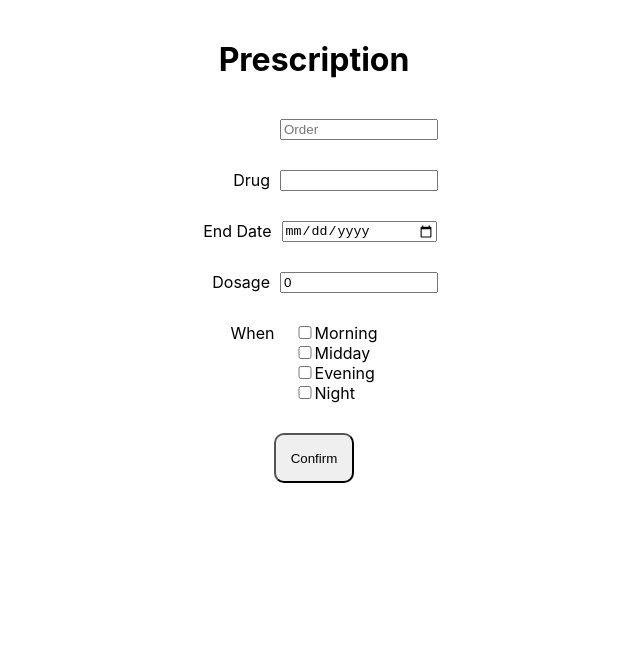
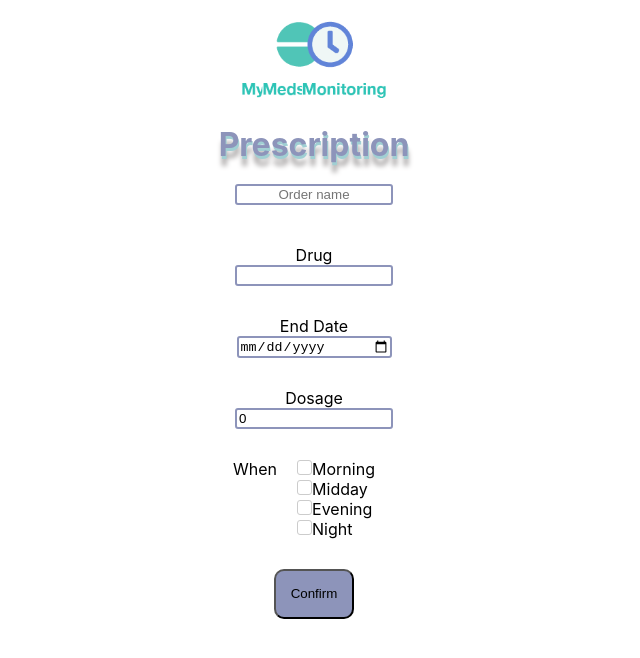
Before and after one commit to jerkodeur/doctoprane-front, a React (Create React App) app: page /doctor_prescription in a window 1280 px wide. Shown: the top 658 px of the page, without its empty margins (326-966 px from the left). Built offline with nearby package versions, Linux system fonts and the light colour scheme.

Commit message:
add some css

```diff
--- a/src/App.js
+++ b/src/App.js
@@ -4,6 +4,7 @@ import LandingPage from './components/LandingPage.js';
 import MonitoringPage from './components/MonitoringPage';
 import PrescriptionPage from './components/PrescriptionPage';
 import PatientPage from './components/PatientPage'
+
 
 function App() {
   return (
--- /dev/null
+++ b/src/components/Logo.css
@@ -0,0 +1,9 @@
+.Logo {
+    display: flex;
+    justify-content: center;
+    margin-top: 20px;
+
+}
+.Logo-img{
+    height: 80px;
+}
--- /dev/null
+++ b/src/components/Logo.js
@@ -0,0 +1,17 @@
+import React from 'react';
+import { Link } from 'react-router-dom';
+import logo from '../images/logo.png'
+import "./Logo.css"
+
+function Logo() {
+    return (
+        <div className="Logo">
+            <Link to="/">
+            <img className='Logo-img' src={logo} alt="Logo" />
+            </Link>
+            </div>
+
+    )
+}
+
+export default Logo;
--- a/src/components/PrescriptionPage.css
+++ b/src/components/PrescriptionPage.css
@@ -1,28 +1,47 @@
 .PrescriptionPage-container {
+
 }
 
 .PrescriptionPage-form {
+
 }
 
 .PrescriptionPage-form .Form-data {
   display: flex;
   justify-content: center;
   margin-bottom: 30px;
+  flex-direction: column;
+  align-items: center;
 }
 
 .Prescription-title {
   text-align: center;
-  margin: 40px;
+  margin-bottom: 20px;
+ color:#8d94ba;
+ text-shadow: 1px 3px 0 #a0cfd3, 1px 10px 5px #aba8a8;
+}
+
+.Form-order {
+  display: flex;
+  justify-content: center;
+  margin-bottom: 40px;
+
+}
+
+.Form-order input{
+
+  text-align: center;
 }
 
 .PrescriptionPage-form .Form-data label {
-  display: inline-block;
-  width: 80px;
-  margin-right: 10px;
-  text-align: right;
+
+
+
 }
 .PrescriptionPage-form input {
   width: 150px;
+  border-radius: 3px;
+  border:2.2px solid #8d94ba;
 }
 
 .Title-when {
@@ -44,6 +63,15 @@
 .When-checkbox input {
   width: 20px;
   margin: 0;
+  appearance: none;
+  -border-radius: 4px;
+  height: 15px;
+  width: 15px;
+  background: #fff;
+  border: 1px solid #ccc;
+}
+input[type="checkbox"]:checked {
+  background: #8d94ba;
 }
 
 .Button-confirm {
@@ -51,4 +79,5 @@
   height: 50px;
   width: 80px;
   border-radius: 10px;
+  background-color: #8d94ba;
 }
--- a/src/components/PrescriptionPage.js
+++ b/src/components/PrescriptionPage.js
@@ -1,6 +1,7 @@
 import React from "react";
 import Axios from "axios";
 import "./PrescriptionPage.css";
+import Logo from './Logo'
 
 class PrescriptionPage extends React.Component {
   state = {
@@ -36,89 +37,41 @@ class PrescriptionPage extends React.Component {
 
   render() {
     return (
+
       <div className="PrescriptionPage-container">
+        <Logo/>
         <h1 className="Prescription-title">Prescription</h1>
 
         <form className="PrescriptionPage-form" onSubmit={this.submitForm}>
-          <div className="Form-data">
+          <div className="Form-order">
             <label></label>
-            <input
-              type="text"
-              placeholder="Order"
-              name="order_name"
-              onChange={this.onChange}
-              value={this.state.order_name}
-            />
+            <input type="text" placeholder="Order name" name="order_name" onChange={this.onChange} value={this.state.order_name}/>
           </div>
           <div className="Form-data">
             <label>Drug</label>
-            <input
-              type="text"
-              name="med_name"
-              onChange={this.onChange}
-              value={this.state.med_name}
-            />
+            <input type="text" name="med_name" onChange={this.onChange} value={this.state.med_name}/>
           </div>
           <div className="Form-data">
             <label>End Date </label>
-            <input
-              type="date"
-              name="date"
-              onChange={this.onChange}
-              value={this.state.date}
-            />
+            <input type="date" name="date" onChange={this.onChange} value={this.state.date}/>
           </div>
           <div className="Form-data">
             <label>Dosage </label>
-            <input
-              type="number"
-              name="dosage"
-              onChange={this.onChange}
-              value={this.state.dosage}
-            />
+            <input type="number" name="dosage" onChange={this.onChange} value={this.state.dosage}/>
           </div>
-          <label className="Title-when">
-            When
+          <label className="Title-when">When
             <div className="When-checkbox">
               <label>
-                <input
-                  type="checkbox"
-                  name="moment"
-                  id="morning"
-                  onChange={this.onChange}
-                  value={this.state.morning}
-                />
-                Morning
+                <input type="checkbox" name="moment" id="morning" onChange={this.onChange} value={this.state.morning} />Morning
               </label>
               <label>
-                <input
-                  type="checkbox"
-                  name="moment"
-                  id="midday"
-                  onChange={this.onChange}
-                  value={this.state.midday}
-                />
-                Midday
+                <input type="checkbox" name="moment" id="midday" onChange={this.onChange} value={this.state.midday} />Midday
               </label>
               <label>
-                <input
-                  type="checkbox"
-                  name="moment"
-                  id="evening"
-                  onChange={this.onChange}
-                  value={this.state.evening}
-                />
-                Evening
+                <input type="checkbox" name="moment" id="evening" onChange={this.onChange} value={this.state.evening}/>Evening
               </label>
               <label>
-                <input
-                  type="checkbox"
-                  name="moment"
-                  id="night"
-                  onChange={this.onChange}
-                  value={this.state.night}
-                />
-                Night
+                <input type="checkbox" name="moment" id="night" onChange={this.onChange} value={this.state.night}/>Night
               </label>
             </div>
           </label>
```
